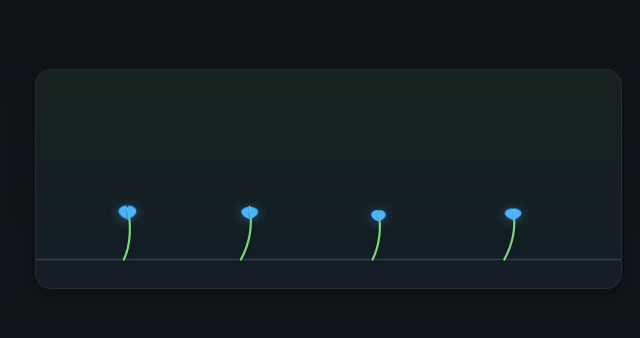
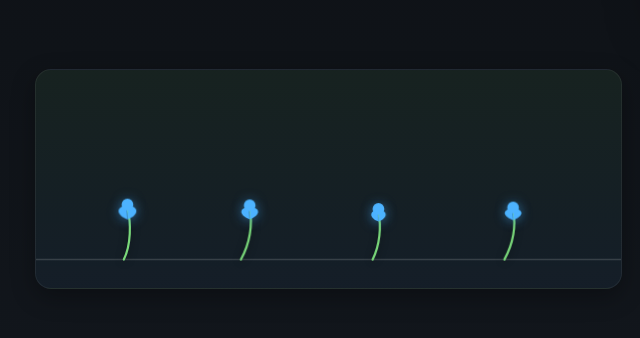
Before and after one commit to orkuncorhan/kentte-umut-notlari, a plain HTML site: page index.html in a window 1280 px wide. Shown: the part 388-726 px from the top of the page, 55-695 px from the left. Drawn offline with Linux system fonts and the light colour scheme.

Commit message:
trigger: cache bust v13

```diff
--- a/index.html
+++ b/index.html
@@ -8,7 +8,8 @@
   <link rel="preconnect" href="https://fonts.googleapis.com">
   <link rel="preconnect" href="https://fonts.gstatic.com" crossorigin>
   <link href="https://fonts.googleapis.com/css2?family=Inter:wght@300;400;600;800&display=swap" rel="stylesheet">
-  <link rel="stylesheet" href="styles.css" />
+  <link rel="stylesheet" href="styles.css?v=13" />
+
 </head>
 <body>
   <header class="site-header">
@@ -44,28 +45,28 @@
         <path d="M120 260 C130 240, 130 210, 125 190" class="stem"/>
         <path d="M125 205 C110 200, 108 188, 124 186" class="leaf leaf-l"/>
         <path d="M125 205 C140 200, 142 188, 126 186" class="leaf leaf-r"/>
-        <circle cx="125" cy="185" r="0" class="flower"/>
+        <circle cx="125" cy="185" r="8" class="flower"/>
       </g>
 
       <g class="plant" style="--d:.25s">
         <path d="M280 260 C292 238, 296 212, 292 188" class="stem"/>
         <path d="M292 205 C278 200, 276 190, 291 188" class="leaf leaf-l"/>
         <path d="M292 205 C306 200, 308 190, 293 188" class="leaf leaf-r"/>
-        <circle cx="292" cy="186" r="0" class="flower"/>
+        <circle cx="292" cy="186" r="8" class="flower"/>
       </g>
 
       <g class="plant" style="--d:.5s">
         <path d="M460 260 C470 240, 472 215, 468 195" class="stem"/>
         <path d="M468 208 C456 204, 454 194, 467 192" class="leaf leaf-l"/>
         <path d="M468 208 C480 204, 482 194, 469 192" class="leaf leaf-r"/>
-        <circle cx="468" cy="191" r="0" class="flower"/>
+        <circle cx="468" cy="191" r="8" class="flower"/>
       </g>
 
       <g class="plant" style="--d:.75s">
         <path d="M640 260 C652 238, 656 214, 652 192" class="stem"/>
         <path d="M652 206 C638 201, 636 192, 651 190" class="leaf leaf-l"/>
         <path d="M652 206 C666 201, 668 192, 653 190" class="leaf leaf-r"/>
-        <circle cx="652" cy="189" r="0" class="flower"/>
+        <circle cx="652" cy="189" r="8" class="flower"/>
       </g>
     </svg>
   </div>
```
